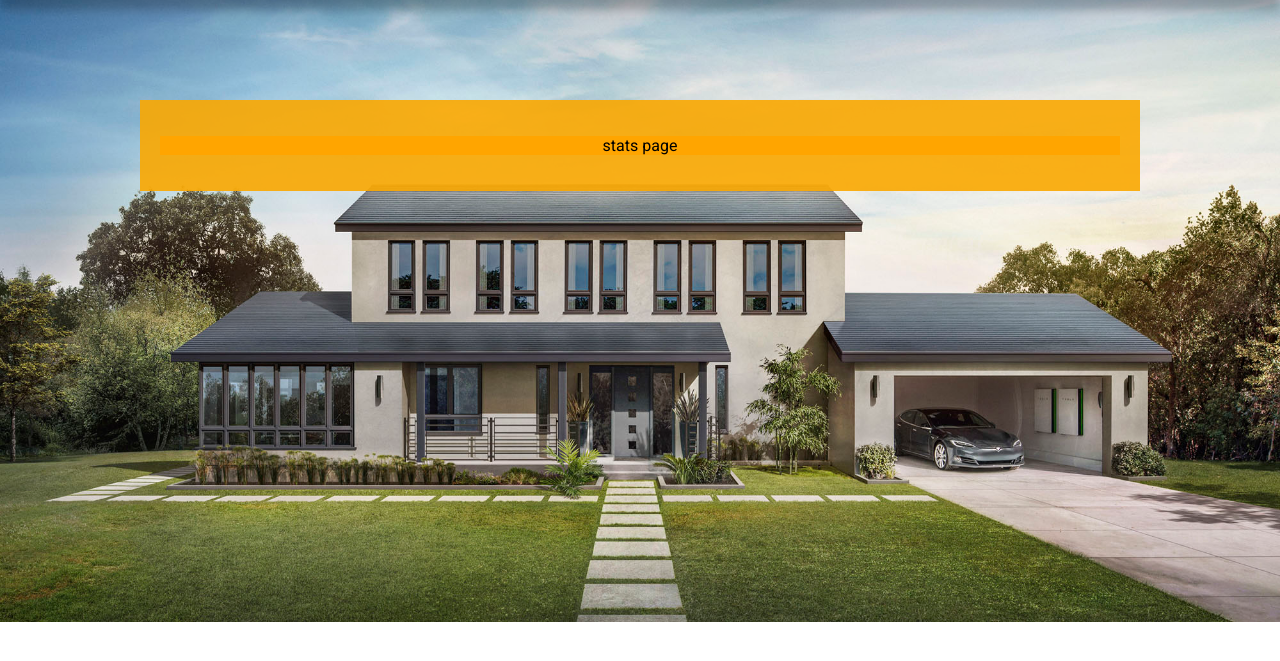
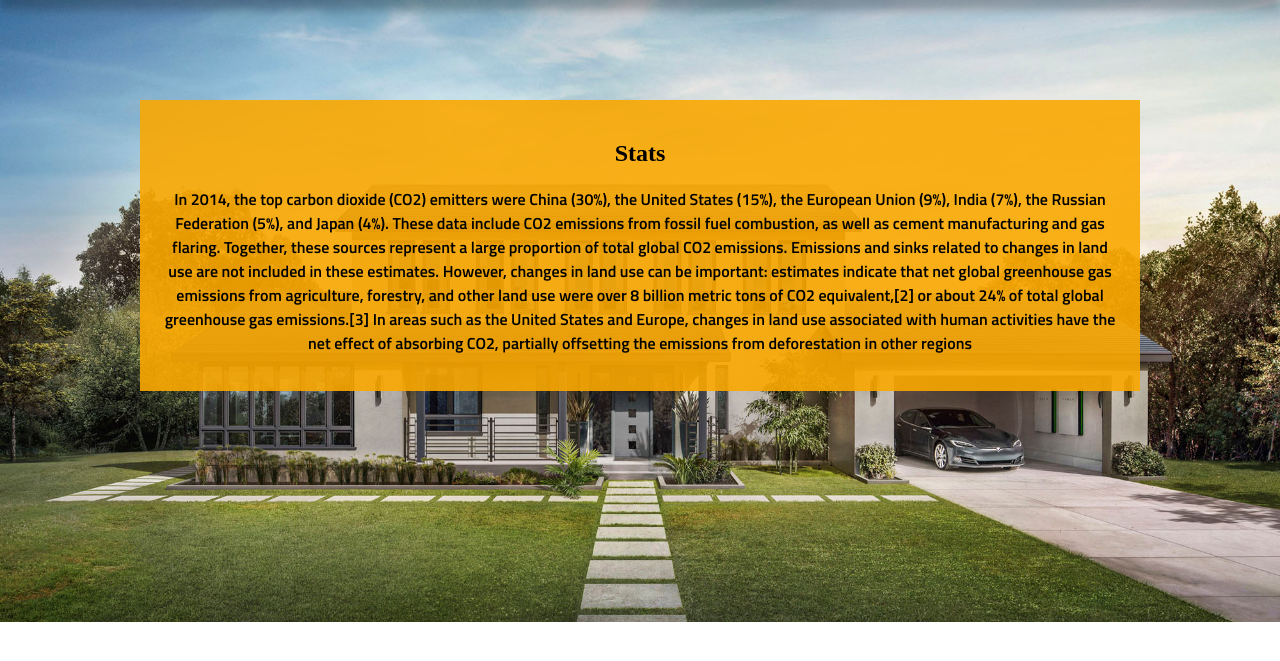
Before and after one commit to dgreenwoodSBHS/agileWeb, a plain HTML site: page stats.html in a window 1280 px wide. Shown: the part 47-708 px from the top of the page. Drawn offline with Linux system fonts and the light colour scheme.

Commit message:
Add files via upload

```diff
--- a/stats.html
+++ b/stats.html
@@ -10,7 +10,7 @@
 
 <body>
 <div class="topContainer">
-    <img class="logo" src="logo.png" >
+    <img class="logo" src="logoV2.png" >
 
         <ul class="navContainer">
             <li class="navLinks"><a href="index.html">Home</a></li>
@@ -22,8 +22,17 @@
 </div>
 
 <div class="mainContainer" >
-    <p class="content"> stats page
-
+	<h2>Stats</h2>
+	<p>In 2014, the top carbon dioxide (CO2) emitters were China (30%), the United States
+	(15%), the European Union (9%), India (7%), the Russian Federation (5%), and Japan (4%).
+	These data include CO2 emissions from fossil fuel combustion, as well as cement manufacturing
+	and gas flaring. Together, these sources represent a large proportion of total global CO2 emissions.
+	Emissions and sinks related to changes in land use are not included in these estimates. However, changes
+	in land use can be important: estimates indicate that net global greenhouse gas emissions from
+	agriculture, forestry, and other land use were over 8 billion metric tons of CO2 equivalent,[2] or about
+	24% of total global greenhouse gas emissions.[3] In areas such as the United States and Europe, changes
+	in land use associated with human activities have the net effect of absorbing CO2, partially offsetting
+	the emissions from deforestation in other regions
 </p>
 
 </div>
```
